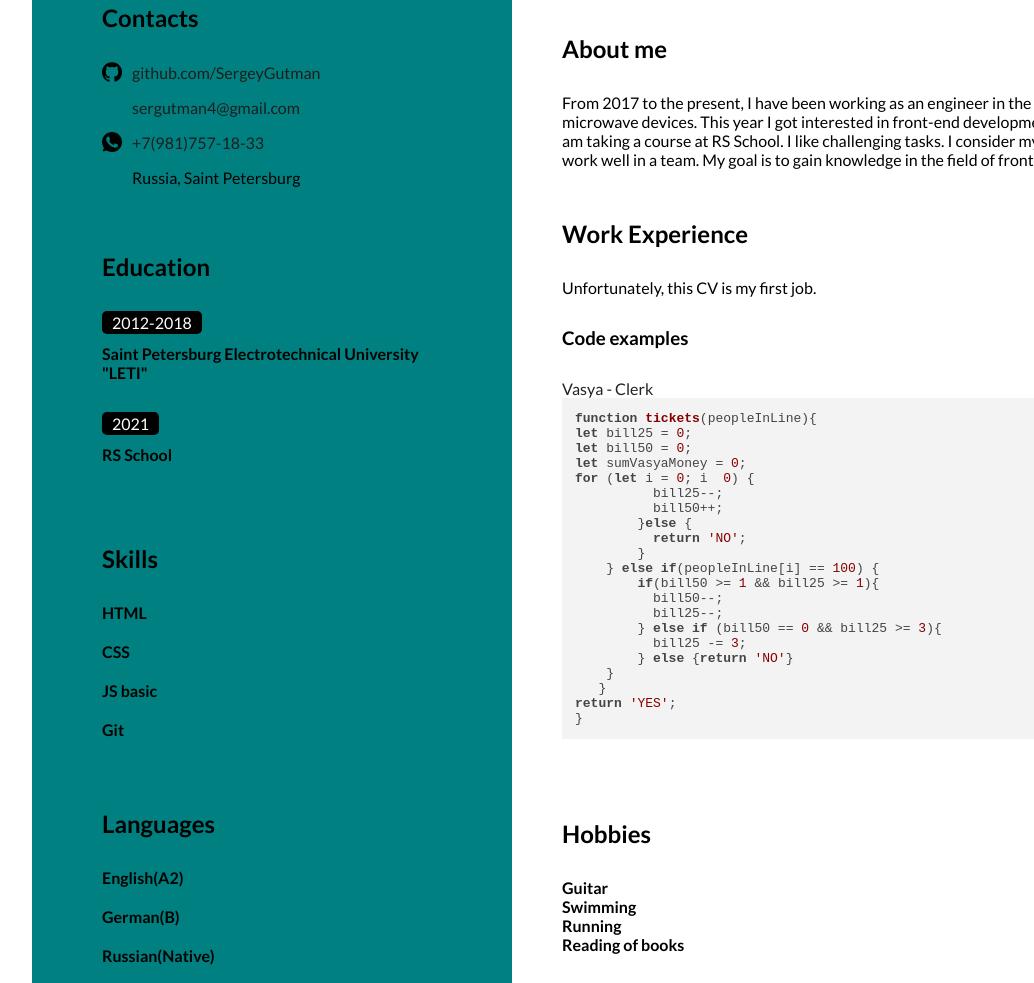
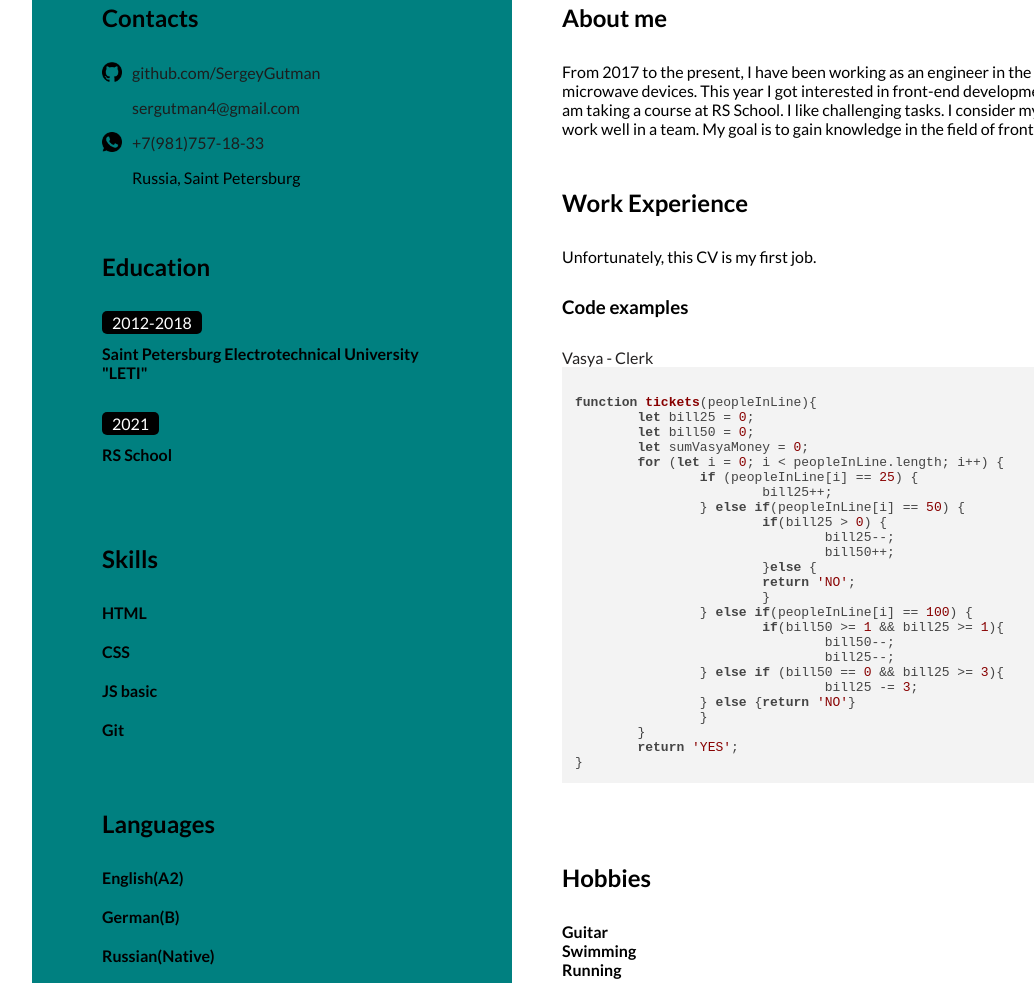
Before and after one commit to SergeyGutman/rsschool-cv-1, a plain HTML site: page index.html in a window 1280 px wide. Shown: the part 376-1359 px from the top of the page, without its empty margins (8-1042 px from the left). Drawn offline with nearby package versions, Linux system fonts and the light colour scheme.

Commit message:
fix: fix code

```diff
--- a/index.html
+++ b/index.html
@@ -170,11 +170,12 @@
 					<div class="work__block">
 						<h3 class="document-title">Code examples</h3>
                         <a href="https://www.codewars.com/kata/555615a77ebc7c2c8a0000b8" target="_blank" class="contact__link">Vasya - Clerk</a>
-                        <pre><code>function tickets(peopleInLine){
+                        <pre><code class="javascript">
+function tickets(peopleInLine){
 	let bill25 = 0;
 	let bill50 = 0;
 	let sumVasyaMoney = 0;
-for (let i = 0; i <peopleInLine.length; i++) {
+	for (let i = 0; i &lt; peopleInLine.length; i++) {
 		if (peopleInLine[i] == 25) {
 			bill25++;
 		} else if(peopleInLine[i] == 50) {
@@ -194,7 +195,7 @@ for (let i = 0; i <peopleInLine.length; i++) {
 		}
 	}
 	return 'YES';
-}                       </code></pre>
+}</code></pre>
 					</div>
 				</section>
 				<section class="document-section hobby">
```
Lines whose indentation alone changed are shown as unchanged.
